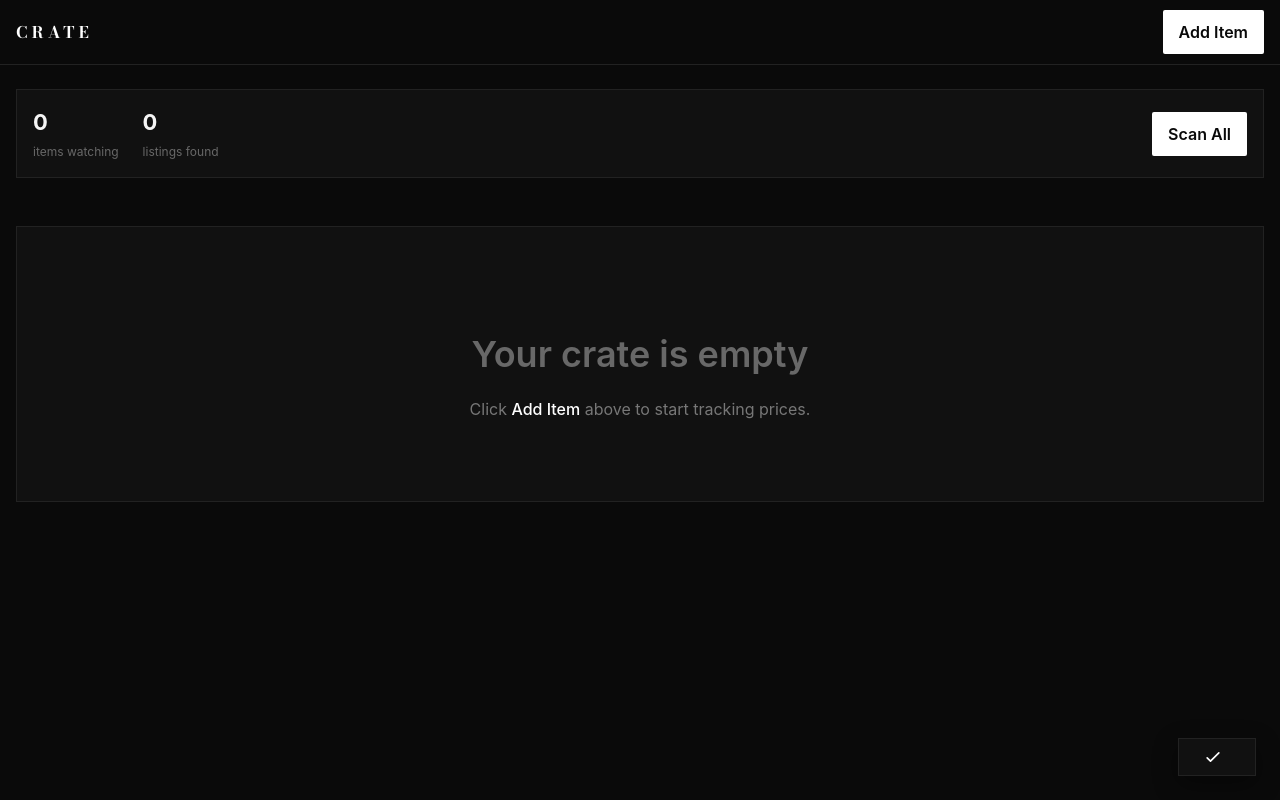
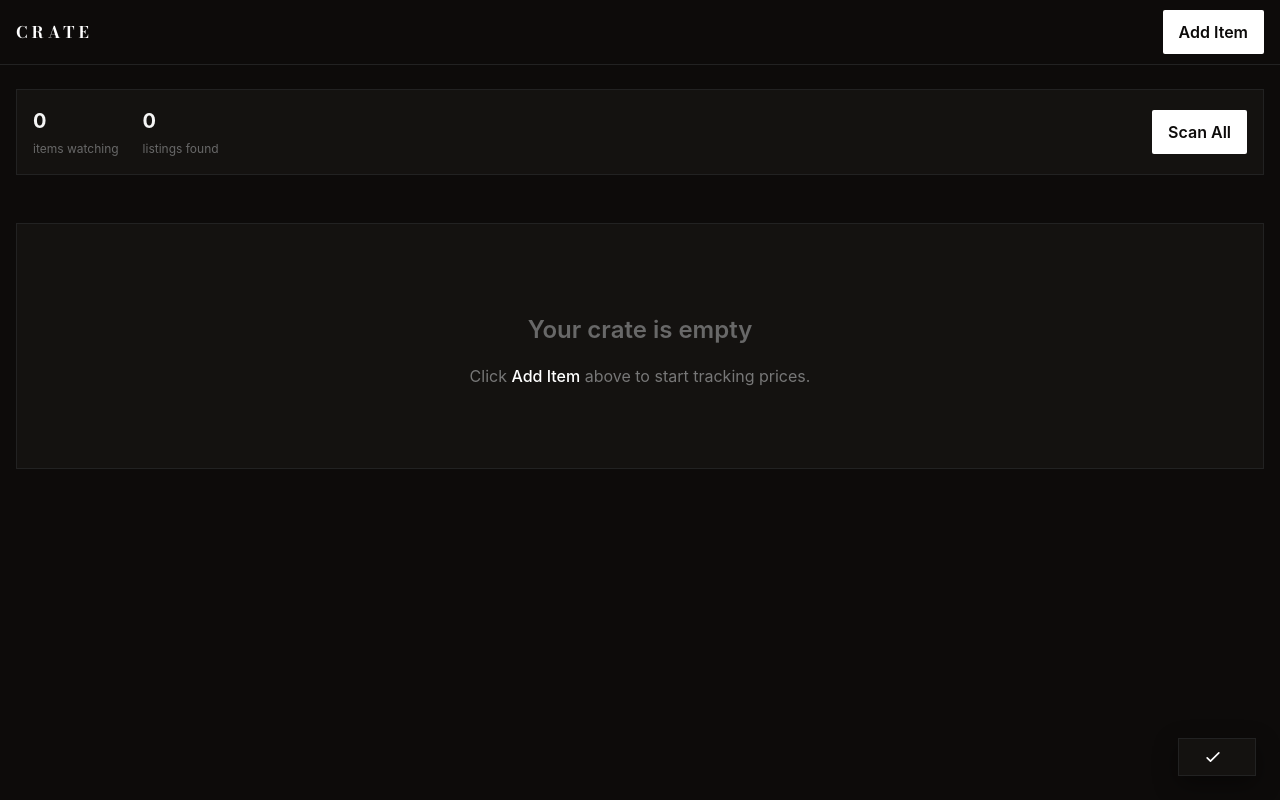
Before and after one commit to jacobem1836/Vinyl-Scraper, a FastAPI app: page / in a window 1280 px wide. Run offline with FastAPI, Linux system fonts and the light colour scheme; data that the repository does not hold is empty.

Commit message:
feat(11-01): update colour tokens to warm B&W palette and revert typography scale
- --color-bg: #0a0a0a -> #0d0b0a (warm dark, D-05)
- --color-surface: #111111 -> #141210 (warm card surface, D-05)
- --color-success: #34d399 -> #5a9e7a (muted green, D-04)
- --color-destructive: #f87171 -> #c46060 (muted red, D-04)
- Type badges: desaturated colour -> greyscale rgba(255,255,255,0.06) (D-03)
- --text-heading: 36px -> 24px (reverted, D-09)
- --text-subheading: 22px -> 20px (reverted, D-09)
- --text-title: 21px -> 16px (subordinate to artwork, D-09)
- --text-heading-secondary: 21px -> 20px (matches subheading)
- .text-title font-weight: 500 -> 400 (subordinate)
- .text-subheading font-weight: 700 -> 600 (per UI-SPEC)

```diff
--- a/static/style.css
+++ b/static/style.css
@@ -17,9 +17,9 @@
 
 :root {
   /* Colour — background / surface */
-  --color-bg:           #0a0a0a;
-  --color-surface:      #111111;
-  --color-surface-alt:  #0a0a0a;
+  --color-bg:           #0d0b0a;
+  --color-surface:      #141210;
+  --color-surface-alt:  #0d0b0a;
 
   /* Colour — borders */
   --color-border:       #222222;
@@ -35,28 +35,28 @@
   --color-accent-hover: #e0e0e0;
   --color-accent-bg:    rgba(255,255,255,0.08);
   --color-accent-cta:   #ffffff;
-  --color-cta-text:     #0a0a0a;
+  --color-cta-text:     #0d0b0a;
 
   /* Colour — destructive */
-  --color-destructive:        #f87171;
-  --color-destructive-border: rgba(239, 68, 68, 0.4);
-  --color-destructive-bg:     rgba(239, 68, 68, 0.1);
+  --color-destructive:        #c46060;
+  --color-destructive-border: rgba(196, 96, 96, 0.4);
+  --color-destructive-bg:     rgba(196, 96, 96, 0.1);
 
   /* Colour — success */
-  --color-success: #34d399;
+  --color-success: #5a9e7a;
 
-  /* Colour — type badges (desaturated, lower contrast) */
-  --color-badge-album-bg:     rgba(100, 120, 180, 0.15);
-  --color-badge-album-text:   #a0b0d0;
-  --color-badge-album-border: rgba(100, 120, 180, 0.25);
+  /* Colour — type badges (B&W at rest, D-03) */
+  --color-badge-album-bg:     rgba(255, 255, 255, 0.06);
+  --color-badge-album-text:   #999999;
+  --color-badge-album-border: rgba(255, 255, 255, 0.12);
 
-  --color-badge-artist-bg:    rgba(140, 100, 180, 0.15);
-  --color-badge-artist-text:  #b8a0d8;
-  --color-badge-artist-border:rgba(140, 100, 180, 0.25);
+  --color-badge-artist-bg:    rgba(255, 255, 255, 0.06);
+  --color-badge-artist-text:  #999999;
+  --color-badge-artist-border:rgba(255, 255, 255, 0.12);
 
-  --color-badge-other-bg:     rgba(80, 160, 100, 0.15);
-  --color-badge-other-text:   #90c8a0;
-  --color-badge-other-border: rgba(80, 160, 100, 0.25);
+  --color-badge-other-bg:     rgba(255, 255, 255, 0.06);
+  --color-badge-other-text:   #999999;
+  --color-badge-other-border: rgba(255, 255, 255, 0.12);
 
   /* Colour — source badges */
   --color-source-discogs-bg:   rgba(200, 200, 200, 0.1);
@@ -80,15 +80,15 @@
   --space-2xl: 48px;
   --space-3xl: 64px;
 
-  /* Typography — D-07 full 7-token set */
+  /* Typography — D-09 reverted scale */
   --text-label:             12px;   /* metadata, badges, secondary labels */
   --text-sm:                14px;   /* kept for backward compat — per D-07 */
   --text-body:              16px;   /* body text, card titles, table cells */
-  --text-title:             21px;   /* card album names */
-  --text-price:             28px;   /* core value signal — was 20px */
-  --text-heading:           36px;   /* page-level headings — was 28px */
-  --text-subheading:        22px;   /* D-04: H2 section headings, stats bar values */
-  --text-heading-secondary: 21px;   /* "All Listings" — distinct from "Best Deals" */
+  --text-title:             16px;   /* card album names — subordinate to artwork */
+  --text-price:             28px;   /* core value signal */
+  --text-heading:           24px;   /* page-level headings — reverted from 36px */
+  --text-subheading:        20px;   /* H2 section headings, stats bar values — reverted */
+  --text-heading-secondary: 20px;   /* "All Listings" — matches subheading */
 
   --font-sans: -apple-system, BlinkMacSystemFont, "Segoe UI", Helvetica, Arial, sans-serif;
   --font-display: "Bodoni Moda", var(--font-sans);
@@ -511,8 +511,8 @@ button, input, select, textarea {
 .text-label      { font-size: var(--text-label); }
 .text-sm         { font-size: var(--text-sm); }
 .text-body       { font-size: var(--text-body); }
-.text-title      { font-size: var(--text-title); font-weight: 500; line-height: 1.3; }
-.text-subheading { font-size: var(--text-subheading); font-weight: 700; line-height: 1.2; }
+.text-title      { font-size: var(--text-title); font-weight: 400; line-height: 1.3; }
+.text-subheading { font-size: var(--text-subheading); font-weight: 600; line-height: 1.2; }
 .text-heading    { font-size: var(--text-heading); font-weight: 700; line-height: 1.1; }
 .text-price      { font-size: var(--text-price); font-weight: 600; line-height: 1.2; }
 .text-muted      { color: var(--color-text-muted); }
```
